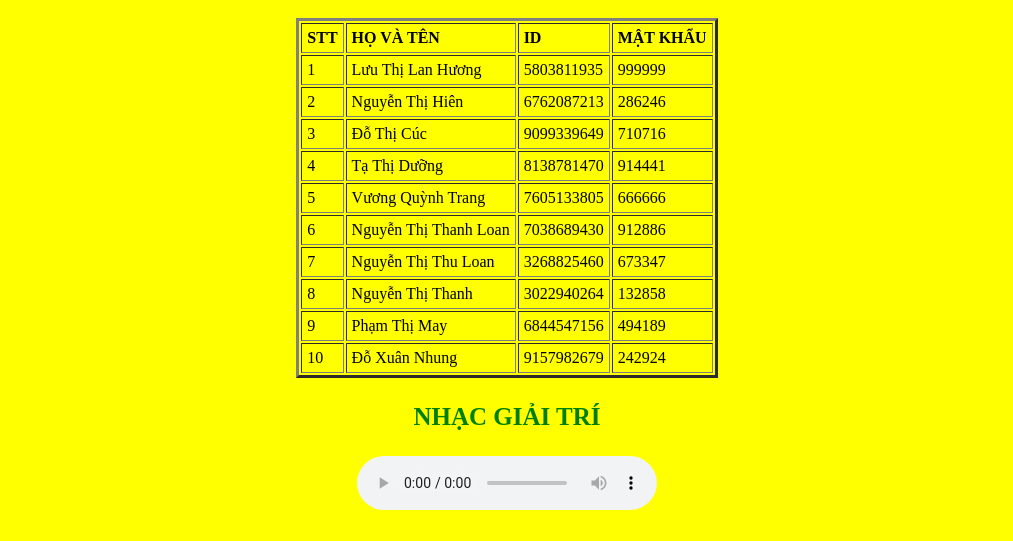
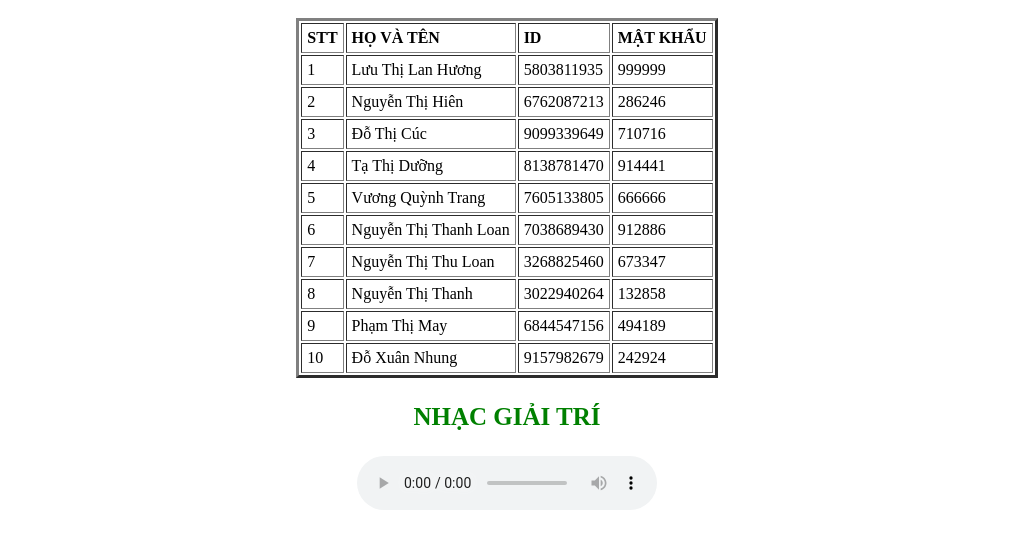
Before and after one commit to mikute-xg1/dungnguyentri.github.io, a plain HTML site: page Tkb13184.html in a window 1280 px wide. Shown: the part 388-929 px from the top of the page, without its empty margins (133-1146 px from the left). Drawn offline with Linux system fonts and the light colour scheme.

Commit message:
Update Tkb13184.html

```diff
--- a/Tkb13184.html
+++ b/Tkb13184.html
@@ -1,7 +1,7 @@
 <!doctype html>
 <html>
 <style>
-body {background-color : yellow}
+body {background-color : white}
 h1 {color:red;font-size:50px;text-align:center}
 h2 {color:red;font-size:40px;text-align:center}
 h3 {color:green;font-size:25px;text-align:center}
```
